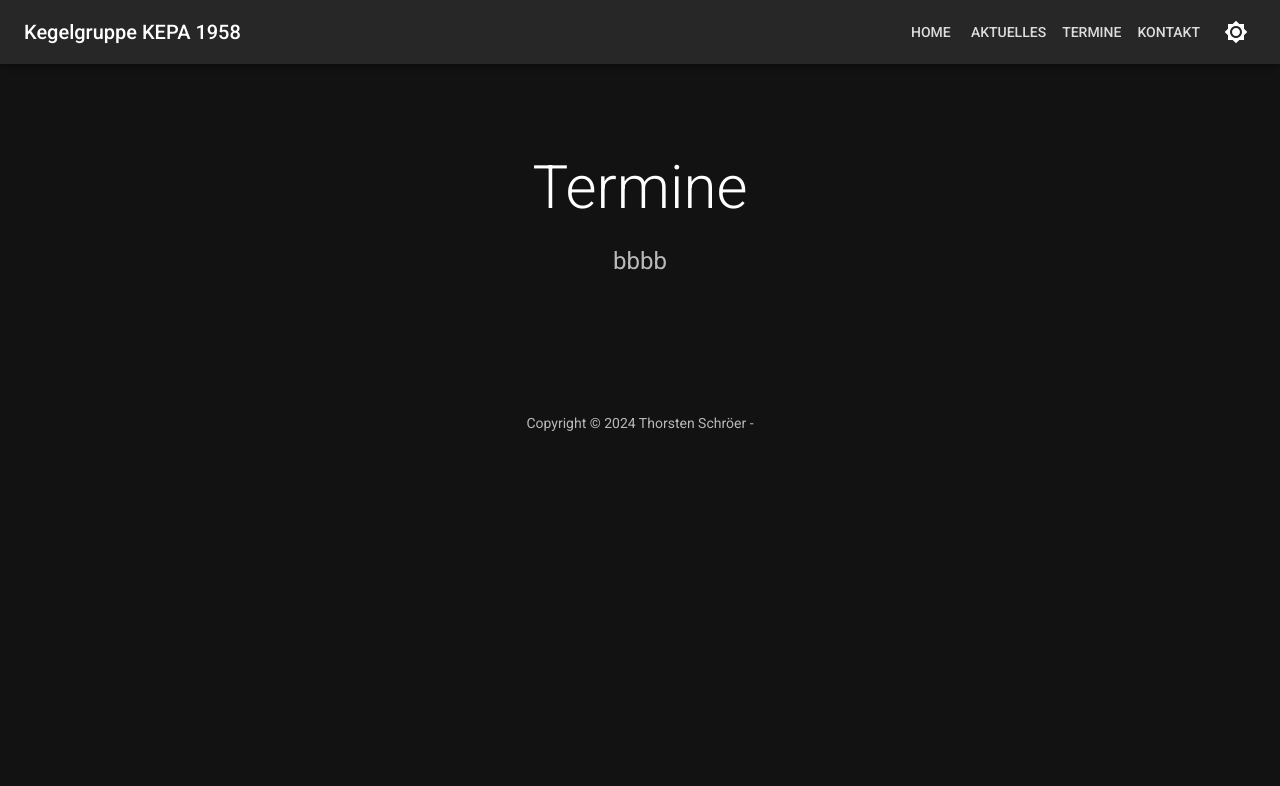
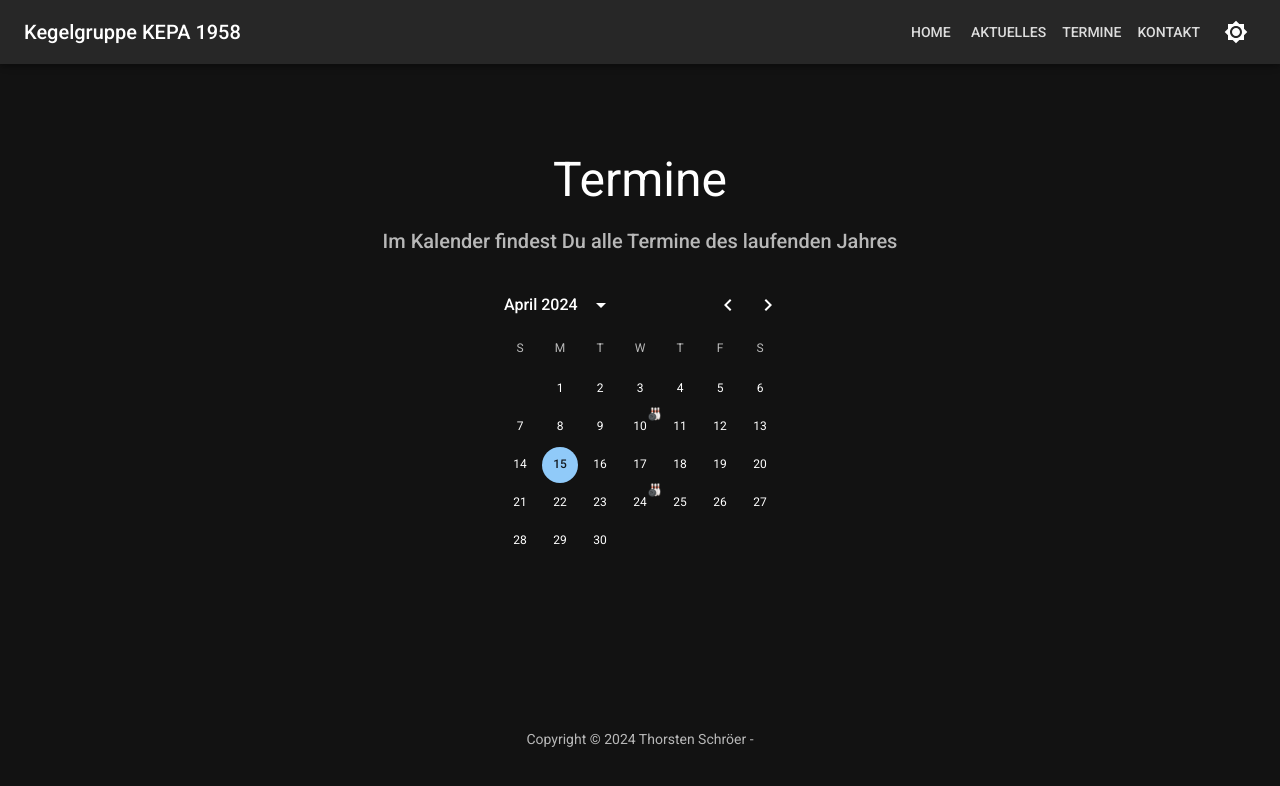
Before and after one commit to tschroeer72/KEPAHomepageReact, a Next.js app: page /termine in a window 1280 px wide. Shown: the top 786 px of the page. Built offline with nearby package versions, Linux system fonts and the light colour scheme.

Commit message:
Termin Seite fertig

```diff
--- /dev/null
+++ b/app/termine/Cal.tsx
@@ -0,0 +1,160 @@
+"use client";
+
+import * as React from "react";
+import dayjs, { Dayjs } from "dayjs";
+import Badge from "@mui/material/Badge";
+import { AdapterDayjs } from "@mui/x-date-pickers/AdapterDayjs";
+import { LocalizationProvider } from "@mui/x-date-pickers/LocalizationProvider";
+import { PickersDay, PickersDayProps } from "@mui/x-date-pickers/PickersDay";
+import { DateCalendar } from "@mui/x-date-pickers/DateCalendar";
+import { DayCalendarSkeleton } from "@mui/x-date-pickers/DayCalendarSkeleton";
+import PushPinIcon from "@mui/icons-material/SportsBaseballTwoTone";
+
+function getRandomNumber(min: number, max: number) {
+  return Math.round(Math.random() * (max - min) + min);
+}
+
+/**
+ * Mimic fetch with abort controller https://developer.mozilla.org/en-US/docs/Web/API/AbortController/abort
+ * ⚠️ No IE11 support
+ */
+function fakeFetch(date: Dayjs, { signal }: { signal: AbortSignal }) {
+  return new Promise<{ daysToHighlight: number[] }>((resolve, reject) => {
+    const timeout = setTimeout(() => {
+      const daysInMonth = date.daysInMonth();
+      /*const daysToHighlight = [1, 2, 3].map(() =>
+        getRandomNumber(1, daysInMonth),
+      );*/
+      let daysToHighlight = [];
+      //daysToHighlight.push(1);
+      // daysToHighlight.push(24);
+
+      const currentYear = dayjs().year();
+      //console.log("CurrentYear = " + currentYear);
+      const firstDay = dayjs(currentYear + "-01-01");
+      //console.log("firstDay = " + firstDay.format("YYYY-MM-DD"));
+
+      const firstEvent = firstDay.add(3 - firstDay.day(), "day");
+      //console.log("firstEvent = " + firstEvent.format("YYYY-MM-DD"));
+      if (firstEvent.month() == date.month()) {
+        daysToHighlight.push(firstEvent.date());
+      }
+      //daysToHighlight.push(firstEvent.date());
+
+      let nextEvent = firstEvent.add(14, "day");
+      //console.log("nextEvent = " + nextEvent.format("YYYY-MM-DD"));
+      while (nextEvent.year() === currentYear) {
+        //console.log("nextEvent = " + nextEvent.format("YYYY-MM-DD"));
+        //daysToHighlight.push(nextEvent.date());
+        if (nextEvent.month() == date.month()) {
+          daysToHighlight.push(nextEvent.date());
+        }
+        nextEvent = nextEvent.add(14, "day");
+      }
+
+      resolve({ daysToHighlight });
+    }, 500);
+
+    signal.onabort = () => {
+      clearTimeout(timeout);
+      reject(new DOMException("aborted", "AbortError"));
+    };
+  });
+}
+
+//const initialCurrentDate = dayjs("2024-04-01");
+const initialCurrentDate = dayjs();
+
+function ServerDay(
+  props: PickersDayProps<Dayjs> & { highlightedDays?: number[] },
+) {
+  const { highlightedDays = [], day, outsideCurrentMonth, ...other } = props;
+
+  const isSelected =
+    !props.outsideCurrentMonth &&
+    highlightedDays.indexOf(props.day.date()) >= 0;
+
+  return (
+    <Badge
+      key={props.day.toString()}
+      overlap="circular"
+      //badgeContent={isSelected ? <PushPinIcon /> : undefined}
+      badgeContent={isSelected ? "🎳" : undefined}
+    >
+      <PickersDay
+        {...other}
+        outsideCurrentMonth={outsideCurrentMonth}
+        day={day}
+      />
+    </Badge>
+  );
+}
+
+export default function Cal() {
+  const requestAbortController = React.useRef<AbortController | null>(null);
+  const [isLoading, setIsLoading] = React.useState(false);
+  //const [highlightedDays, setHighlightedDays] = React.useState([1, 2, 15]);
+  const [highlightedDays, setHighlightedDays] = React.useState([1]);
+
+  const fetchHighlightedDays = (date: Dayjs) => {
+    const controller = new AbortController();
+    fakeFetch(date, {
+      signal: controller.signal,
+    })
+      .then(({ daysToHighlight }) => {
+        setHighlightedDays(daysToHighlight);
+        setIsLoading(false);
+      })
+      .catch((error) => {
+        // ignore the error if it's caused by `controller.abort`
+        if (error.name !== "AbortError") {
+          throw error;
+        }
+      });
+
+    requestAbortController.current = controller;
+  };
+
+  React.useEffect(() => {
+    fetchHighlightedDays(initialCurrentDate);
+    // abort request on unmount
+    return () => requestAbortController.current?.abort();
+  }, []);
+
+  const handleMonthChange = (date: Dayjs) => {
+    if (requestAbortController.current) {
+      // make sure that you are aborting useless requests
+      // because it is possible to switch between months pretty quickly
+      requestAbortController.current.abort();
+    }
+
+    setIsLoading(true);
+    setHighlightedDays([]);
+    fetchHighlightedDays(date);
+  };
+
+  return (
+    <LocalizationProvider
+      dateAdapter={AdapterDayjs}
+      localeText={{
+        calendarWeekNumberHeaderText: "KW",
+        calendarWeekNumberText: (weekNumber) => `${weekNumber}.`,
+      }}
+    >
+      <DateCalendar
+        defaultValue={initialCurrentDate}
+        loading={isLoading}
+        onMonthChange={handleMonthChange}
+        renderLoading={() => <DayCalendarSkeleton />}
+        slots={{
+          day: ServerDay,
+        }}
+        slotProps={{
+          day: {
+            highlightedDays,
+          } as any,
+        }}
+      />
+    </LocalizationProvider>
+  );
+}
--- a/app/termine/page.tsx
+++ b/app/termine/page.tsx
@@ -1,6 +1,7 @@
 import Box from "@mui/material/Box";
 import Typography from "@mui/material/Typography";
 import Container from "@mui/material/Container";
+import Cal from "@/app/termine/Cal";
 
 export const metadata = {
   title: "Termine",
@@ -16,9 +17,9 @@ export default function Page() {
         pb: 6,
       }}
     >
-      <Container maxWidth="sm">
+      <Container maxWidth="md">
         <Typography
-          variant="h2"
+          variant="h3"
           align="center"
           color="text.primary"
           gutterBottom
@@ -26,13 +27,15 @@ export default function Page() {
           Termine
         </Typography>
         <Typography
-          variant="h5"
+          variant="h6"
           align="center"
           color="text.secondary"
           paragraph
         >
-          bbbb
+          Im Kalender findest Du alle Termine des laufenden Jahres
         </Typography>
+
+        <Cal />
       </Container>
     </Box>
   );
```
Also changed, not shown: util/input-util.ts (added, +35 -0 lines).
